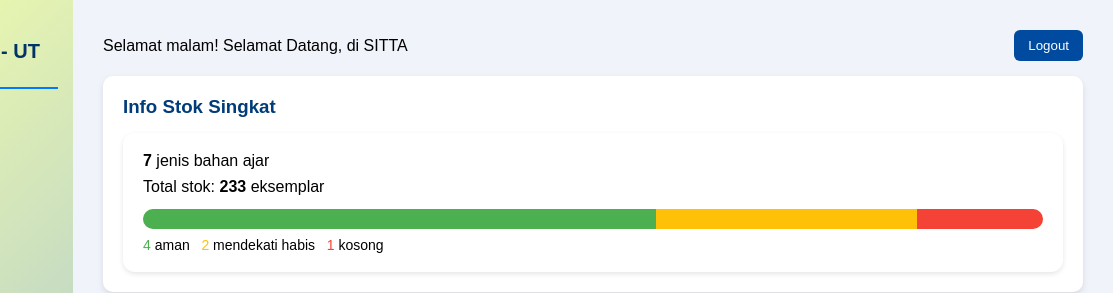
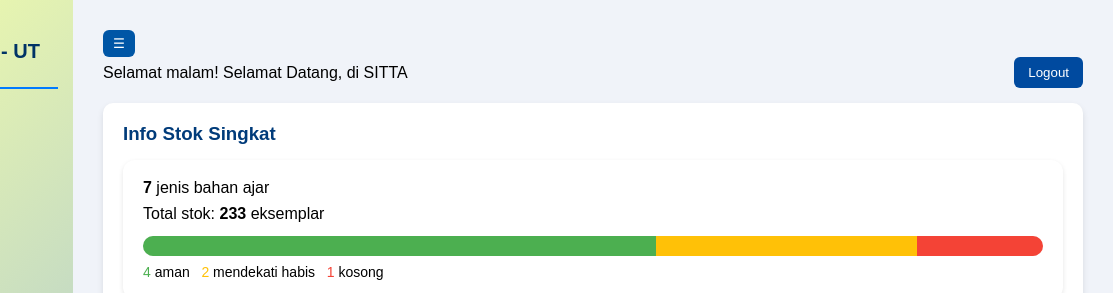
Before and after one commit to fii-git/fii.sitta-ut.id, a plain HTML site: page dashboard.html in a window 1280 px wide. Shown: the top 293 px of the page, 167-1280 px from the left. Drawn offline with Linux system fonts and the light colour scheme.

Commit message:
Update dashboard.html

```diff
--- a/dashboard.html
+++ b/dashboard.html
@@ -38,6 +38,7 @@
 
 
   <main class="main">
+    <button id="sidebarToggle" class="sidebar-toggle-btn">☰</button>
     <header class="topbar">
       <div id="greeting">Halo, selamat datang!</div>
       <div class="topbar-right">
```
